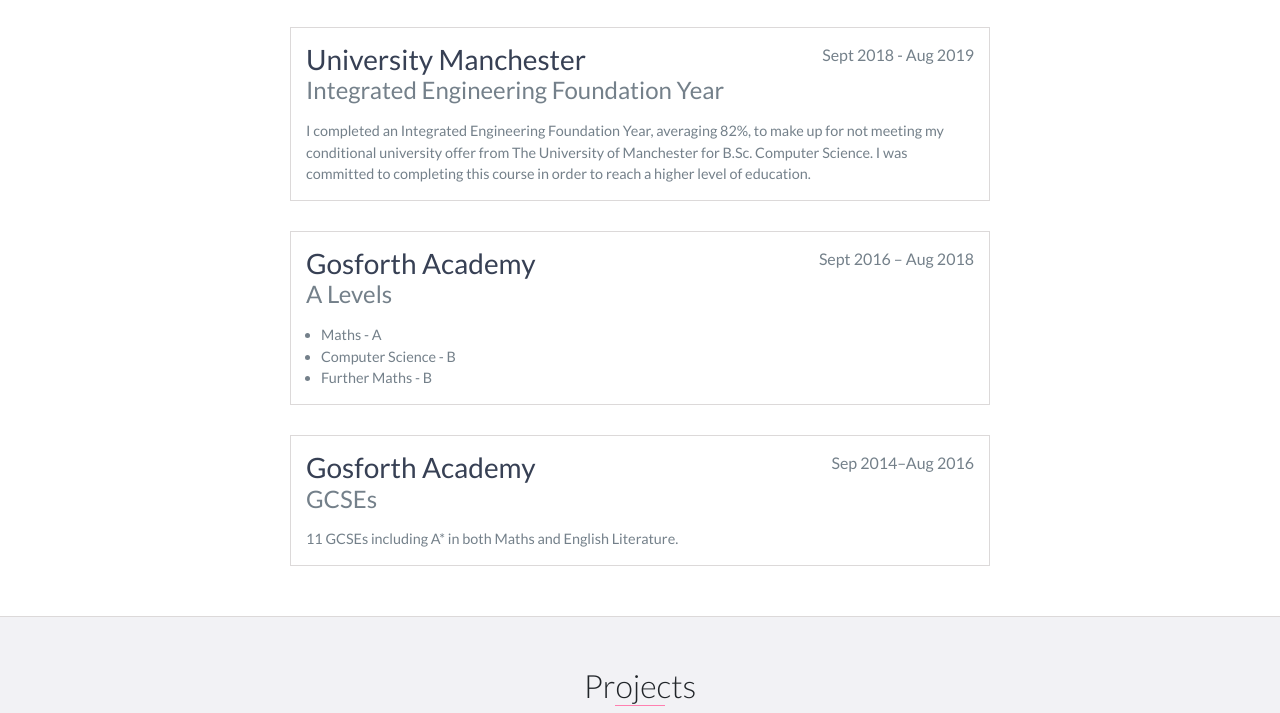
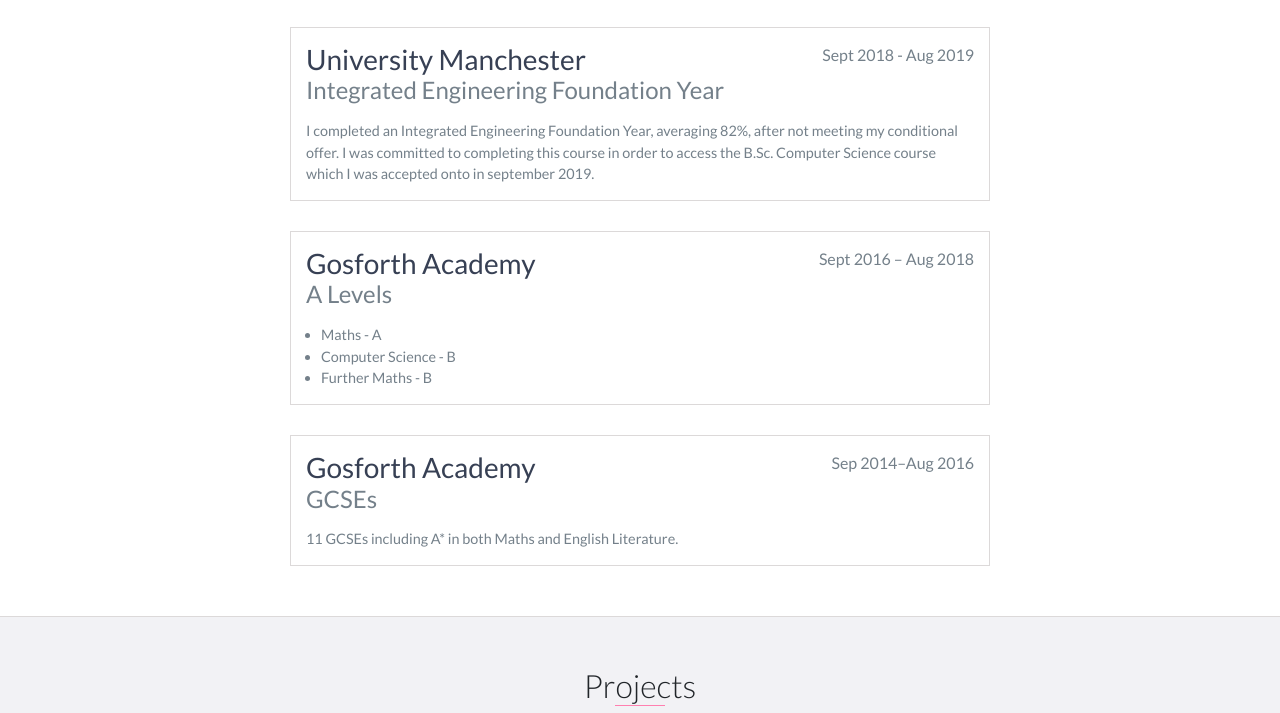
Before and after one commit to Harry-OBrien/harry-obrien.github.io, a website: page index.html in a window 1280 px wide. Shown: the part 2161-2874 px from the top of the page. Drawn offline with nearby package versions, Linux system fonts and the light colour scheme.

Commit message:
Change education text

```diff
--- a/index.html
+++ b/index.html
@@ -135,10 +135,9 @@
         <span class="education-date">Sept 2018 - Aug 2019</span>
         <h4>Integrated Engineering Foundation Year</h4>
         <p>
-          I completed an Integrated Engineering Foundation Year, averaging 82%, to make up
-          for not meeting my conditional university offer from The University of Manchester
-          for B.Sc. Computer Science. I was committed to completing this course in order to
-          reach a higher level of education.
+          I completed an Integrated Engineering Foundation Year, averaging 82%, after not meeting my conditional
+	  offer.  I was committed to completing this course in order to access the B.Sc. Computer Science course
+	  which I was accepted onto in september 2019.
         </p>
       </div>
       <!-- End .education-block -->
```
